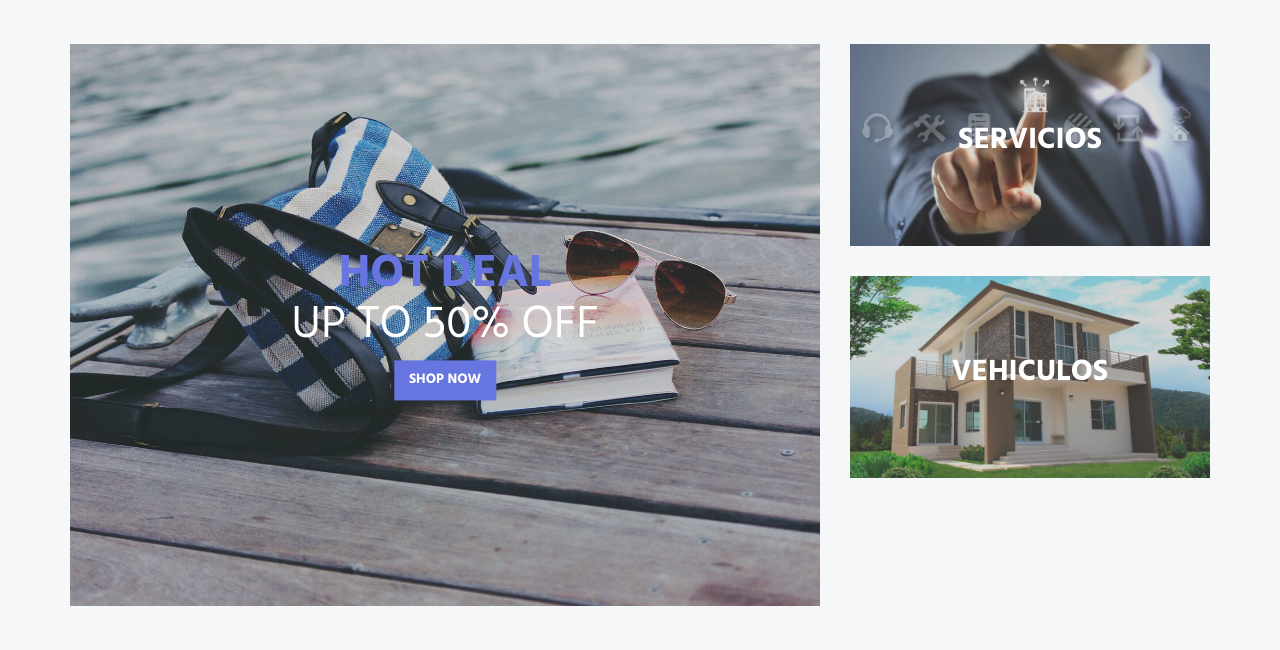
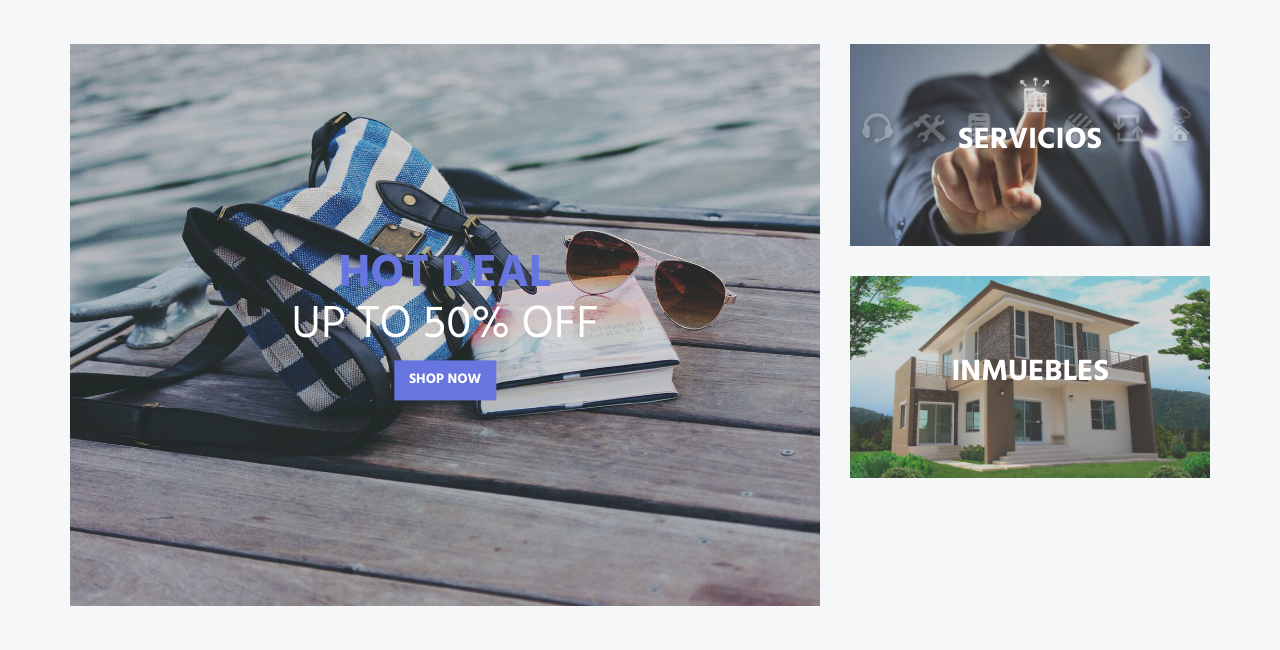
Before and after one commit to IvanNicolasKarlen/TPWeb-2, a PHP site: page / in a window 1280 px wide. Shown: the part 1757-2407 px from the top of the page. Run offline with PHP 8.4, Linux system fonts and the light colour scheme; data comes from the database, SQL or seed files in the repository.

Commit message:
MO VOLVI A EQUIVOCAR SOY UNA PELXTUDA

```diff
--- a/Views/Index.php
+++ b/Views/Index.php
@@ -220,7 +220,7 @@ $resultado=$conect->realizarConsulta("SELECT nombre, precio, imgprincipal FROM p
 					<a class="banner banner-1" href="#">
 						<img src="img/banner12.jpg" alt="">
 						<div class="banner-caption text-center">
-							<h2 class="white-color">VEHICULOS</h2>
+							<h2 class="white-color">INMUEBLES</h2>
 						</div>
 					</a>
 				</div>
```
